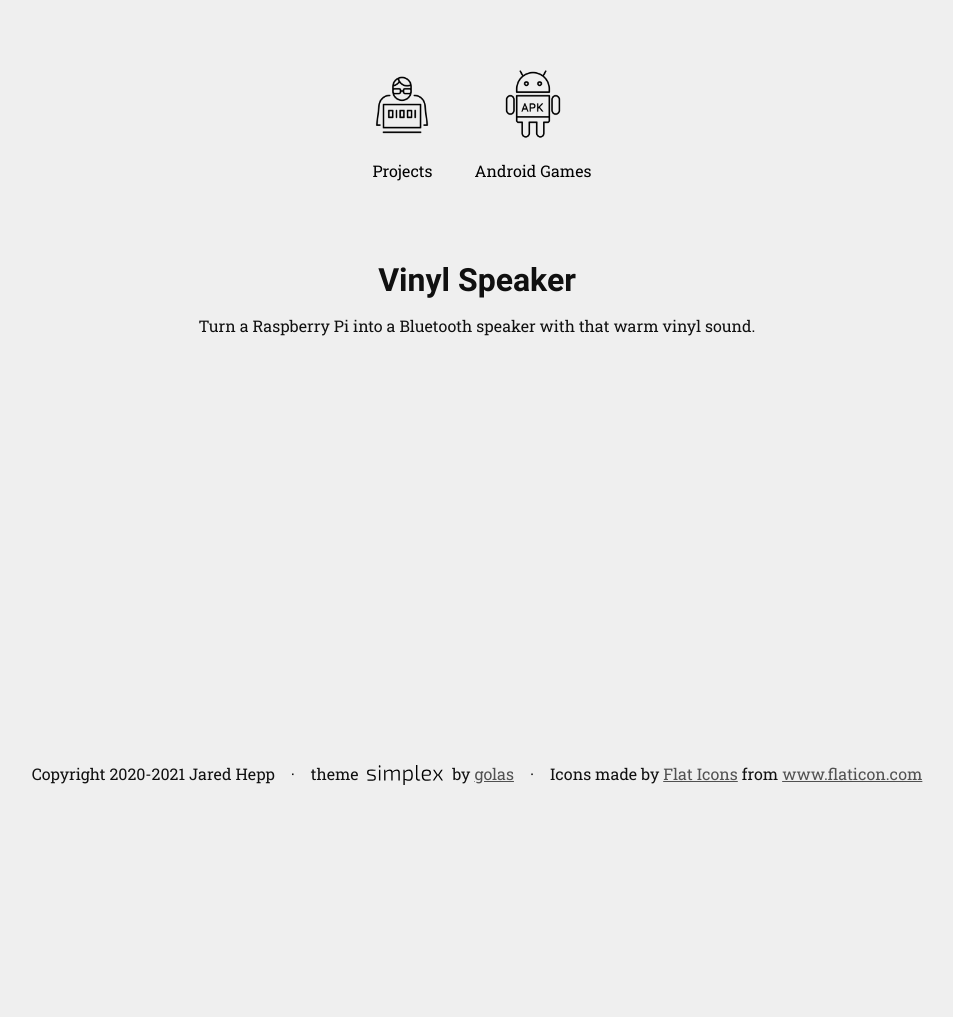
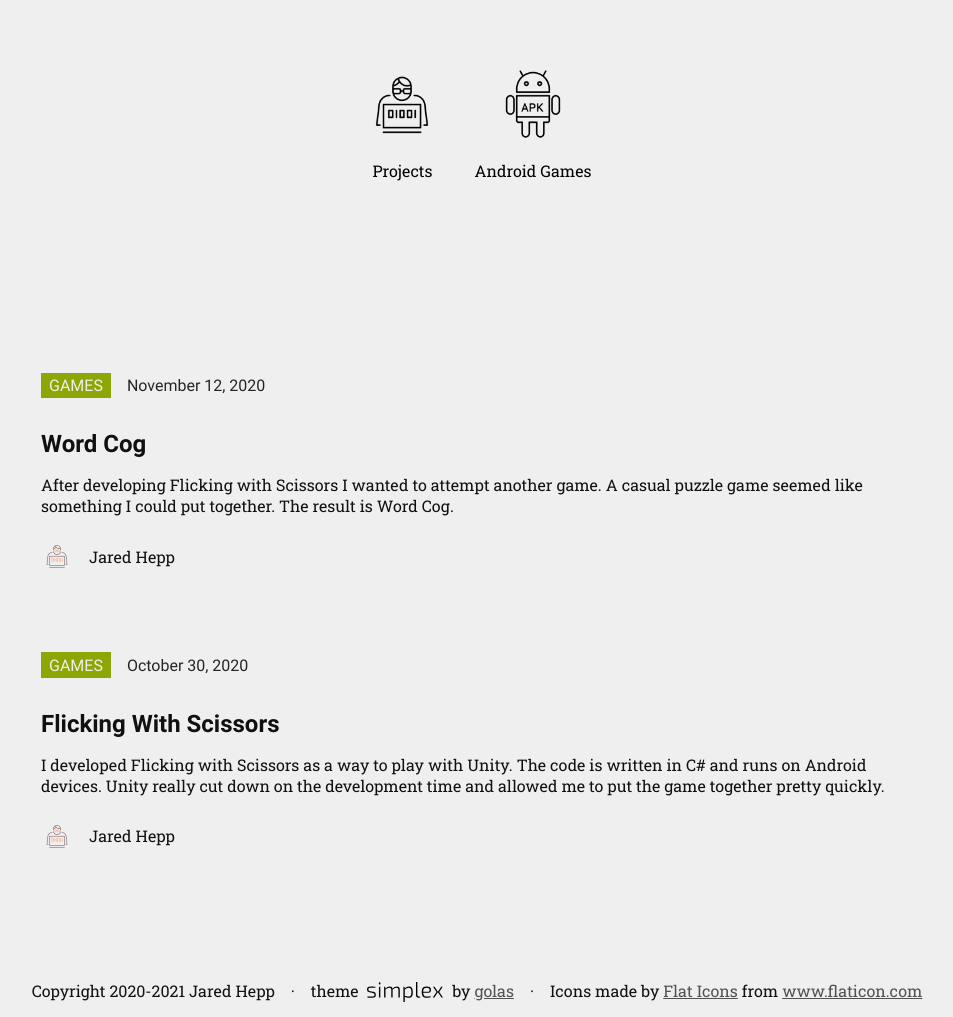
Before and after one commit to heppic/heppic.github.io, a plain HTML site: page index.html in a window 1280 px wide. Shown: the whole page, without its empty margins (163-1116 px from the left). Before the commit the page ends 800 px from the top, so only its background shows below. Drawn offline with Linux system fonts and the light colour scheme.

Commit message:
Replaced index.html with a file based off home.html

```diff
--- a/index.html
+++ b/index.html
@@ -117,28 +117,90 @@
 
     <section class="feed">
     <section class="feed__description">
-
-            <h1>Vinyl Speaker</h1>
-
-
-            <p>Turn a Raspberry Pi into a Bluetooth speaker with that warm vinyl sound.</p>
-
+        <h1></h1>
+        <p></p>
     </section>
 
 
-    <section class="snippet snippet_games-2020-11-12-word-cog">
+        <section class="snippet snippet_games-2020-11-12-word-cog">
+            <style>
+    .snippet_games-2020-11-12-word-cog::after {
 
+        background-image:
+        radial-gradient(ellipse closest-side, var(--c-snippetBackgroundExternal), var(--c-snippetBackgroundInternal)),
+        url(
 
+                /
+
+        );
+    }
+    </style>
+<a class="snippet__link" href="/games/2020/11/12/word-cog.html">
+    <section class="snippet__data">
+        <section class="snippet__data__metadata">
+            <section class="snippet__data__metadata__category">
+
+                    <p class="snippet__data__metadata__category__title" style="background: var(--c-themeHueGreen)">Games</p>
+
+            </section>
+            <p class="snippet__data__metadata__date">November 12, 2020</p>
+        </section>
+        <h2 class="snippet__data__header">Word Cog</h2>
+        <p class="snippet__data__text">After developing Flicking with Scissors I wanted to attempt another game. A casual puzzle game seemed like something I could put together. The result is Word Cog.
+
+</p>
+
+            <div class="snippet__data__author">
+
+                <img src="/assets/img/flaticon/064-programmer.png"/>
+                <p>Jared Hepp</p>
+            </div>
 
     </section>
+</a>
+        </section>
 
-    <section class="snippet snippet_games-2020-10-30-flicking-with-scissors">
+        <section class="snippet snippet_games-2020-10-30-flicking-with-scissors">
+            <style>
+    .snippet_games-2020-10-30-flicking-with-scissors::after {
 
+        background-image:
+        radial-gradient(ellipse closest-side, var(--c-snippetBackgroundExternal), var(--c-snippetBackgroundInternal)),
+        url(
 
+                /
+
+        );
+    }
+    </style>
+<a class="snippet__link" href="/games/2020/10/30/flicking-with-scissors.html">
+    <section class="snippet__data">
+        <section class="snippet__data__metadata">
+            <section class="snippet__data__metadata__category">
+
+                    <p class="snippet__data__metadata__category__title" style="background: var(--c-themeHueGreen)">Games</p>
+
+            </section>
+            <p class="snippet__data__metadata__date">October 30, 2020</p>
+        </section>
+        <h2 class="snippet__data__header">Flicking With Scissors</h2>
+        <p class="snippet__data__text">I developed Flicking with Scissors as a way to play with Unity. The code is written in C# and runs on Android devices.
+Unity really cut down on the development time and allowed me to put the game together pretty quickly.
+
+</p>
+
+            <div class="snippet__data__author">
+
+                <img src="/assets/img/flaticon/064-programmer.png"/>
+                <p>Jared Hepp</p>
+            </div>
 
     </section>
+</a>
+        </section>
 
 </section>
+
 
     <footer class="footer">
         <section class="footer__about">
```
